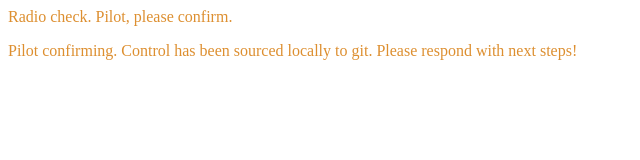
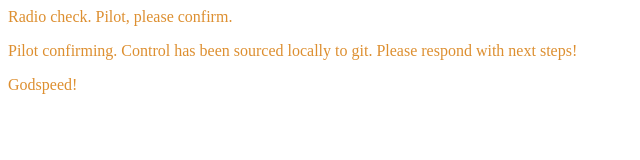
Before and after one commit to irena-sharapova/communication-log-control, a plain HTML site: page index.html in a window 1280 px wide. Shown: the full height of the page, 0-640 px from the left. Drawn offline with Linux system fonts and the light colour scheme.

Commit message:
Good luck added

```diff
--- a/index.html
+++ b/index.html
@@ -1,4 +1,5 @@
 <html>
+
 <head>
     <title>Communication Log</title>
     <link rel="stylesheet" href="styles.css">
@@ -7,5 +8,7 @@
 <body>
     <p>Radio check. Pilot, please confirm.</p>
     <p>Pilot confirming. Control has been sourced locally to git. Please respond with next steps!</p>
+    <p> Godspeed!</p>
 </body>
+
 </html>
```
Lines whose indentation alone changed are shown as unchanged.
